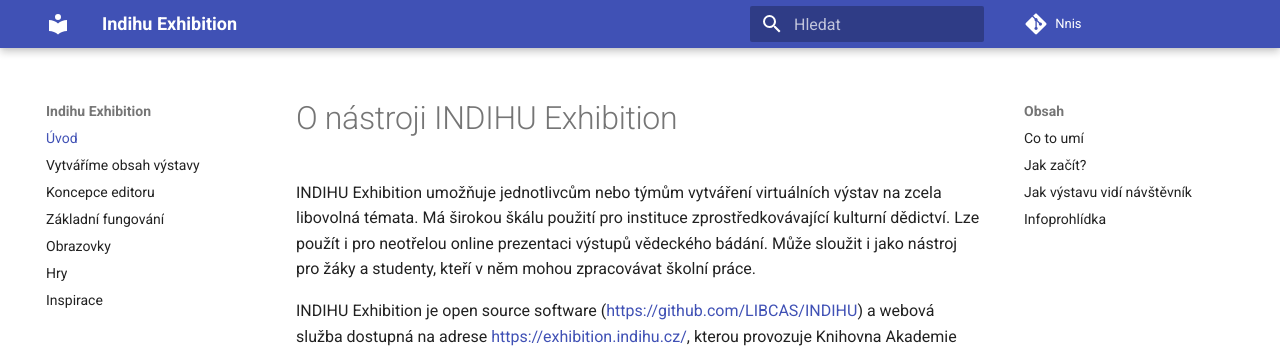
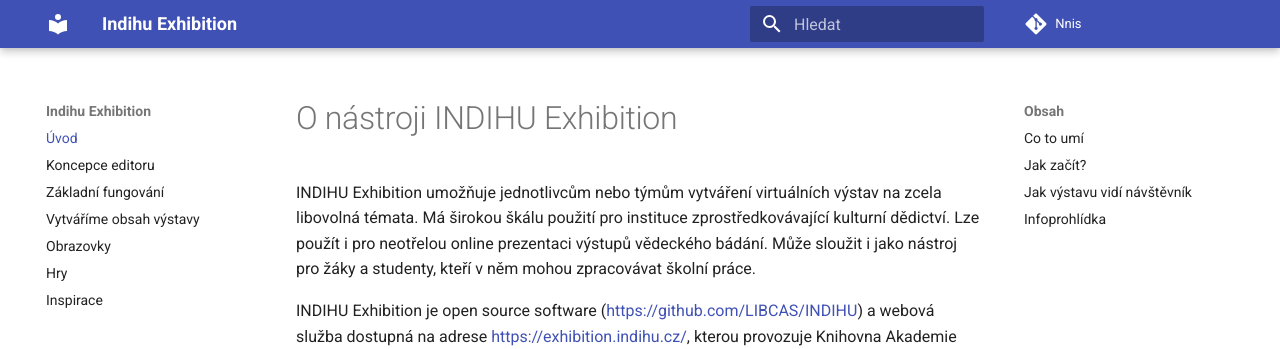
Before and after one commit to nnis/indihu-manual, an MkDocs documentation site: the page built from docs/index.md, in a window 1280 px wide. Shown: the top 349 px of the page. Built offline with MkDocs 1.6.1 and Material for MkDocs 9.7.7, drawn with Linux system fonts in a browser that asks for light colours; some of the changed lines change nothing that is shown.

Commit message:
oprava pořadí v menu

```diff
--- a/mkdocs.yml
+++ b/mkdocs.yml
@@ -4,9 +4,9 @@
   language: 'cs'
 nav:
     - 'Úvod': 'index.md'
-    - 'Vytváříme obsah výstavy': 'obsah-vystavy.md'
     - 'Koncepce editoru': 'koncepce-editoru.md'
     - 'Základní fungování': 'zaklady.md'
+    - 'Vytváříme obsah výstavy': 'obsah-vystavy.md'
     - 'Obrazovky': 'obrazovky.md'
     - 'Hry': 'hry.md'
     - 'Inspirace': 'inspirace.md'
```
